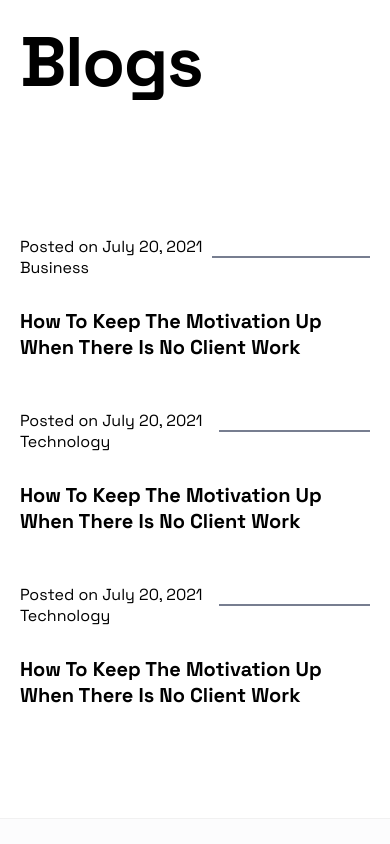
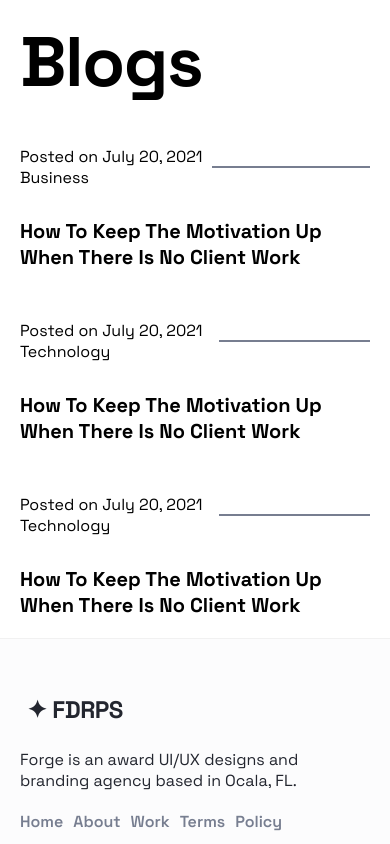
Before and after one commit to heispapijay/forge, a React (Vite) app: page / in a window 390 px wide. Shown: the part 10860-11704 px from the top of the page. Built offline with nearby package versions, Linux system fonts and the light colour scheme.

Commit message:
Add responsive styling to main container

```diff
--- a/src/containers/Blog/blogsection.scss
+++ b/src/containers/Blog/blogsection.scss
@@ -9,3 +9,10 @@
     gap: 50px;
     align-items: center;
 }
+
+@media screen and (max-width: 768px){
+    .main-container {
+        padding: 20px 0;
+    }
+
+}
```
